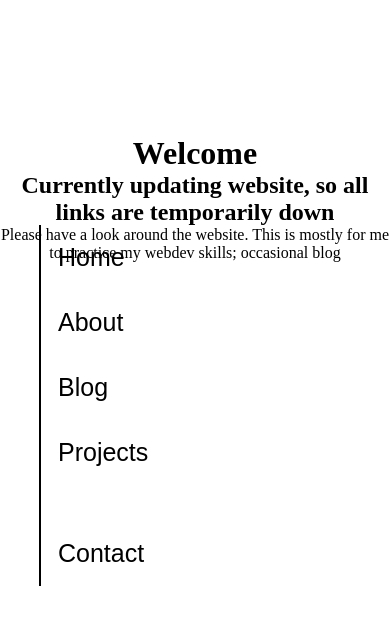
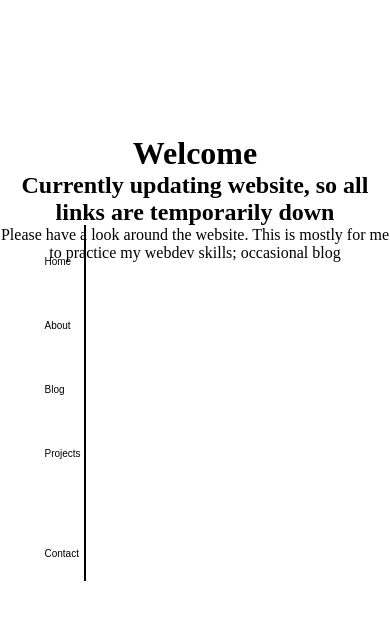
Before and after one commit to Illcarious/Illcarious.github.io, a Jekyll site: the page built from index.html, in a window 390 px wide. Shown: the top 625 px of the page. Built offline with Jekyll 4.4.1, drawn with Linux system fonts in a browser that asks for light colours.

Commit message:
resolve conflicts
should be the new design with no pictures yet

```diff
--- a/css/newMain.css
+++ b/css/newMain.css
@@ -50,6 +50,46 @@ ul{
     text-align: center;
 }
 
+
+.desc-left{
+    float: left;
+}
+.desc-right{
+    /*gives appropriate spacing as is*/
+}
+
+.desc-three{
+    width: 33%;
+    float: left;
+}
+
+
+/*Blog section*/
+.desc-blog{
+    text-align: center;
+}
+
+.overlay{
+    margin-top: 12vh;
+    text-align: center;
+    background-color: rgba(255,165,0,0.15);
+    width: 40%;
+    height: 80%;
+    margin-left: auto;
+    margin-right: auto;
+    font-family: 'Cambria Math';
+    color: white;
+    font-size: 25px;
+}
+
+.overlay_about{
+    padding-left: 10vh;
+    /*background-color: rgba(255,165,0,0.15);*/
+    background-color: rgba(0, 0, 0, 0.17);
+    border-radius: 0px 50px;
+}
+
+
 /*card profiles for blog posts*/
 .cardcolumn {
     float: left;
@@ -69,3 +109,40 @@ ul{
     display: table;
     clear: both;
   }
+
+
+
+
+/*Responsive*/
+
+@media screen and (max-width: 1500px){
+    .topNav{
+        padding-right: 6vh;
+    }
+    .topNav a{
+        font-size: 20px;
+    }
+}
+
+@media screen and (max-width: 960px){
+    .topNav{
+        padding-right: 5.5vh;
+    }
+    .topNav a{
+        font-size: 15px;
+    }
+}
+
+@media screen and (max-width: 600px){
+    .topNav{
+        padding-right: 5vh;
+    }
+    .topNav li{
+        padding: 2vh 0.5vh;
+        width: auto;
+    }
+    .topNav a{
+        font-size: 10px;
+    }
+
+}
```
Also changed, not shown: blog.html (added, +42 -0 lines).
